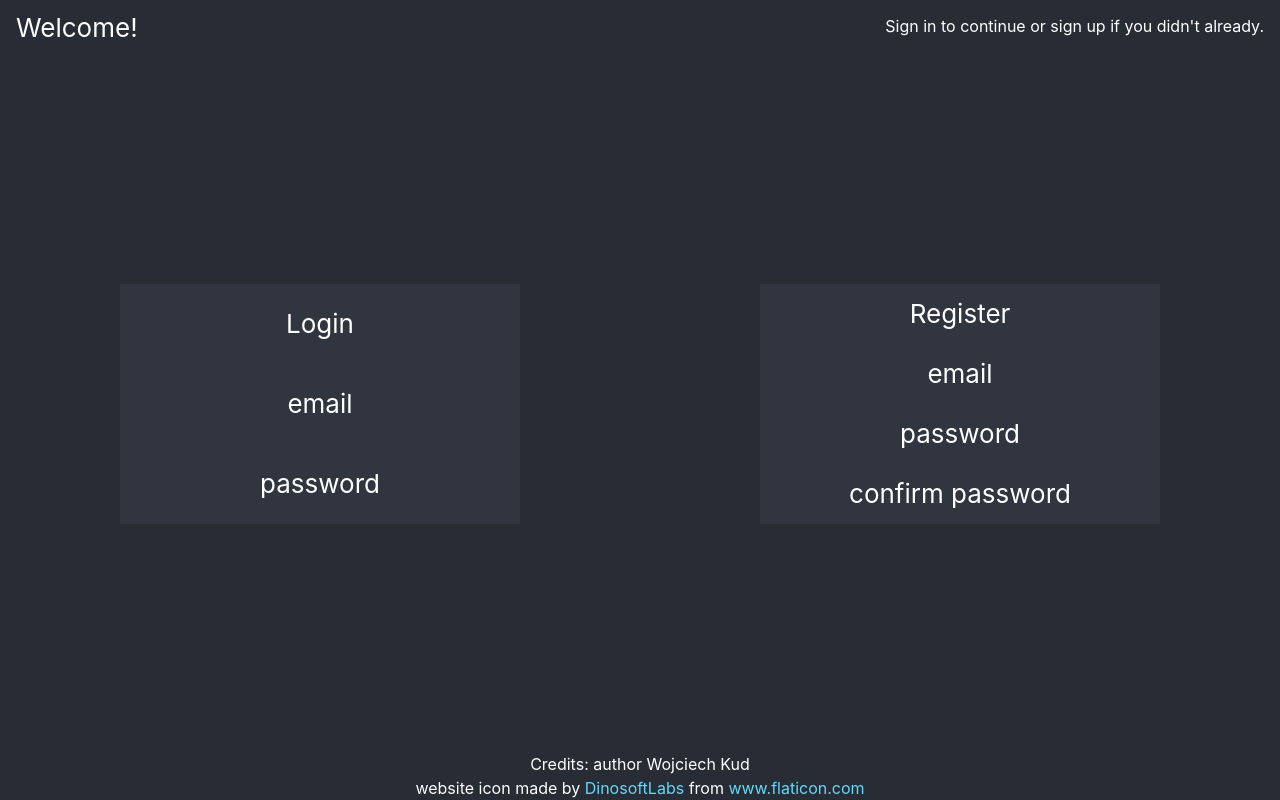
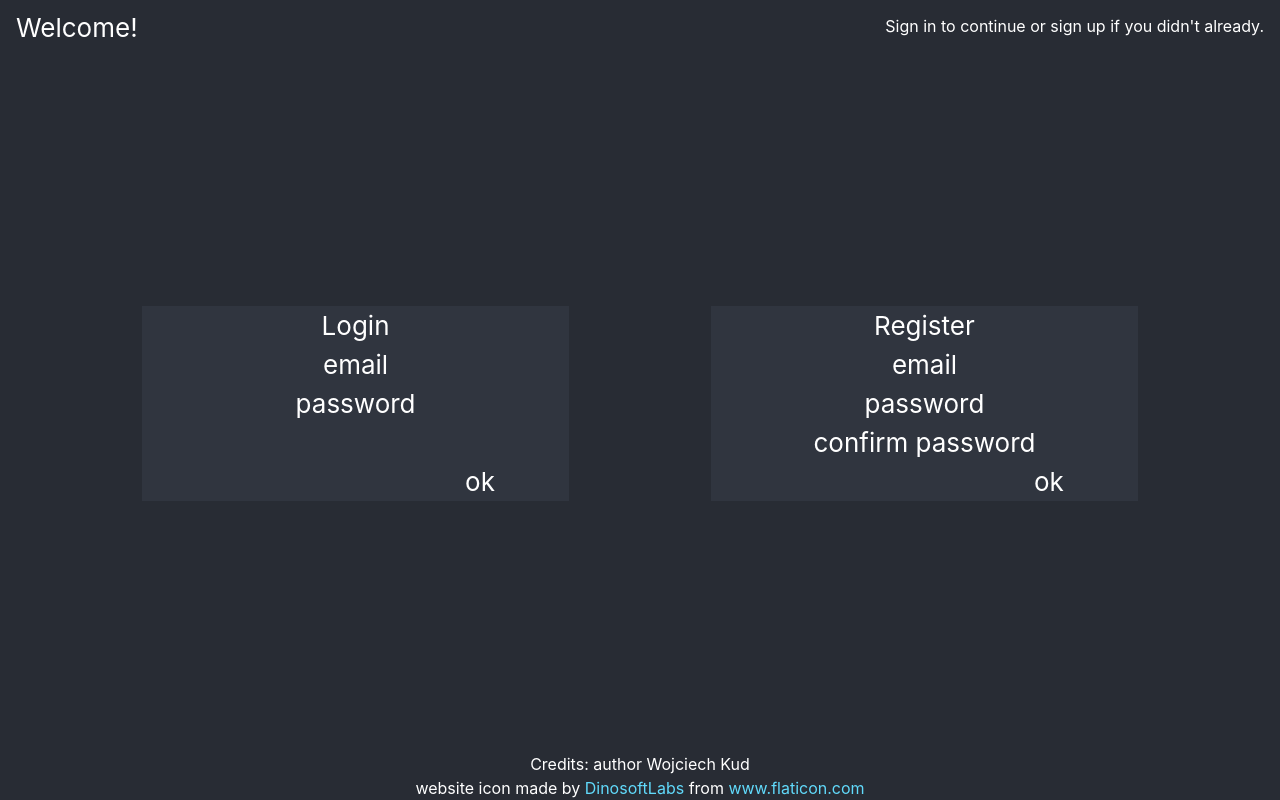
Before and after one commit to wkud/inz-frontend, a React (Create React App) app: page / in a window 1280 px wide. Built offline with nearby package versions, Linux system fonts and the light colour scheme.

Commit message:
Set homepage layout

```diff
--- a/package.json
+++ b/package.json
@@ -3,6 +3,7 @@
   "version": "0.1.0",
   "private": true,
   "dependencies": {
+    "@material-ui/core": "^4.11.0",
     "@testing-library/jest-dom": "^4.2.4",
     "@testing-library/react": "^9.5.0",
     "@testing-library/user-event": "^7.2.1",
--- a/src/App.js
+++ b/src/App.js
@@ -1,31 +1,66 @@
 import React from 'react';
-import { Navbar } from 'react-bootstrap';
+import { Navbar, Container, Row, Col, Button } from 'react-bootstrap';
 import Credits from './components/home/credits';
 import './style/App.css';
+import Grid from '@material-ui/core/Grid';
 
 function App() {
   return (
-    <div className='parent d-flex flex-column justify-content-between'>
+    <div className='parent d-flex flex-column justify-content-between '>
       <Navbar className='d-flex flex-row justify-content-between align-items-center'>
-        <div className='big-font pr-2'>Welcome!{' '}</div>
-        <div className='pb-1'>Sign in to continue or sign up if you didn't already.</div>
+        <div className='big-font pr-2'>Welcome! </div>
+        <div className='pb-1'>
+          Sign in to continue or sign up if you didn't already.
+        </div>
       </Navbar>
-      <div className='d-flex flex-row justify-content-around'>
-        <div className='big-font mid-element bg-highlight d-flex flex-column justify-content-around'>
-          <div>Login</div>
-          <div>email</div>
-          <div>password</div>
-        </div>
-        <div className='big-font mid-element bg-highlight d-flex flex-column justify-content-around'>
-          <div>Register</div>
-          <div>email</div>
-          <div>password</div>
-          <div>confirm password</div>
-        </div>
-      </div>
-      <div className=''>
-        <Credits />
-      </div>
+      <Container fluid>
+        <Row className='big-font'>
+          <Col xs />
+          <Col
+            className='bg-highlight d-flex flex-column justify-content-between'
+            xs={4}
+          >
+            <div>
+              <Row>
+                <Col>Login</Col>
+              </Row>
+              <Row>
+                <Col>email</Col>
+              </Row>
+              <Row>
+                <Col>password</Col>
+              </Row>
+            </div>
+            <div>
+              <Row>
+                <Col xs={8} />
+                <Col xs={3}>ok</Col>
+              </Row>
+            </div>
+          </Col>
+          <Col xs />
+          <Col className='bg-highlight' xs={4}>
+            <Row>
+              <Col>Register</Col>
+            </Row>
+            <Row>
+              <Col>email</Col>
+            </Row>
+            <Row>
+              <Col>password</Col>
+            </Row>
+            <Row>
+              <Col>confirm password</Col>
+            </Row>
+            <Row>
+              <Col xs={8} />
+              <Col xs={3}>ok</Col>
+            </Row>
+          </Col>
+          <Col xs />
+        </Row>
+      </Container>
+      <Credits />
     </div>
   );
 }
```
Also changed, not shown: 1 other file (tests, documents, lock files or other folders).
